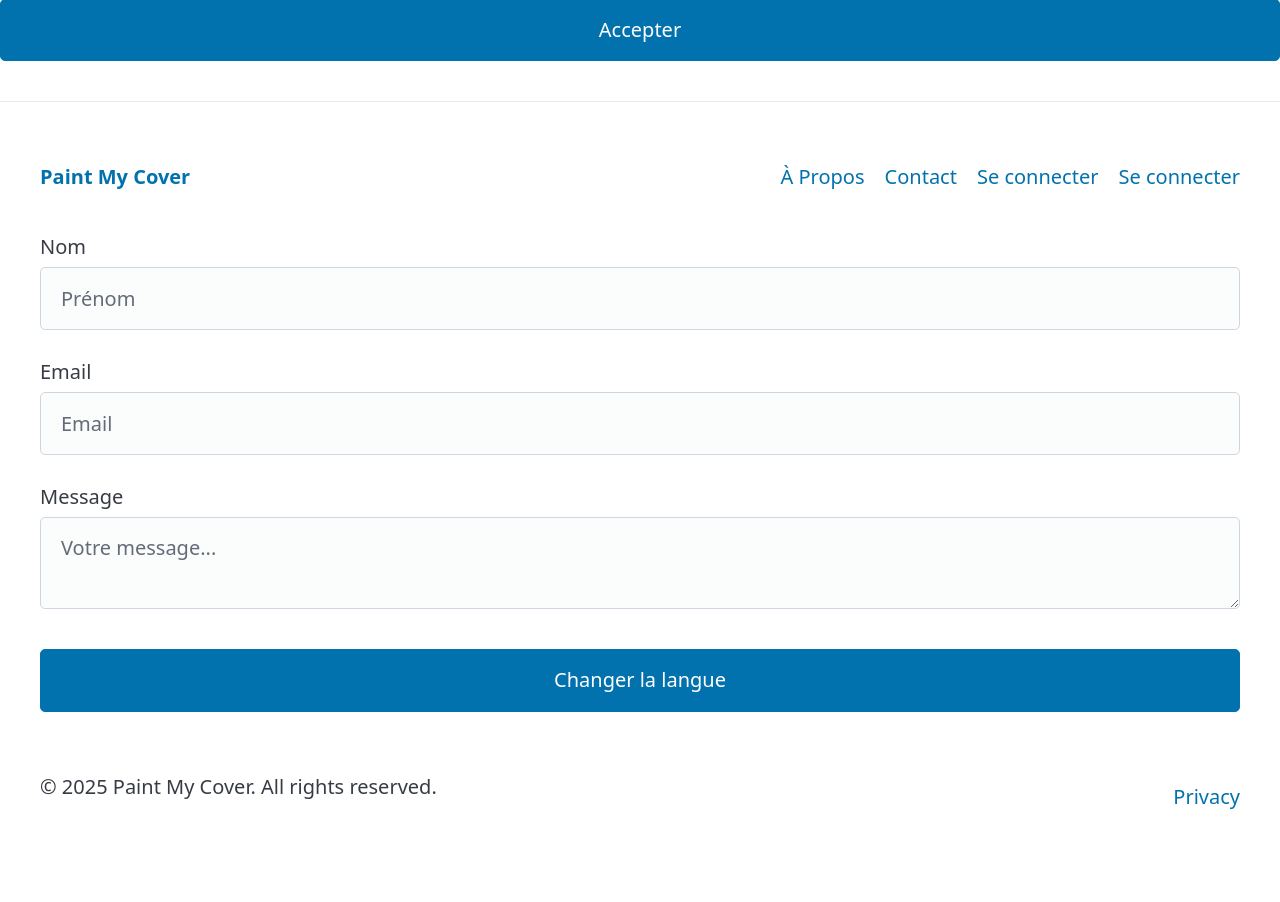
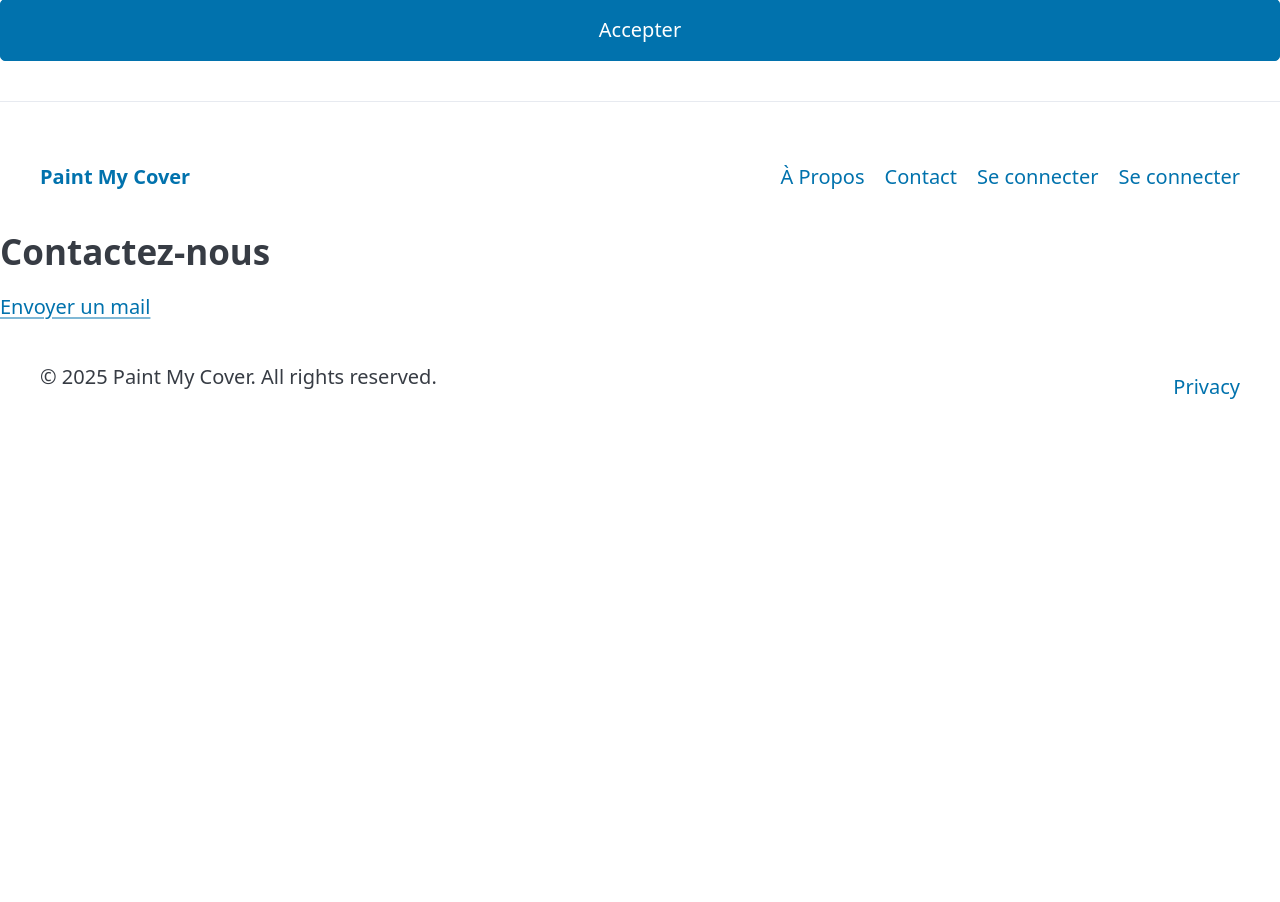
Before and after one commit to Harpogma/paintMyCover, a PHP site: page /contact.php in a window 1280 px wide. Shown: the part 132-1034 px from the top of the page. After the commit the page ends 531 px from the top, so only its background shows below. Run offline with PHP 8.4, Linux system fonts and the light colour scheme; some libraries are stand-ins or nearby versions.

Commit message:
Fixes: - add mail address to contact page - click on register will redirect the user on his dashboard if he's already connected - type function return in cookie-manager

```diff
--- a/public/contact.php
+++ b/public/contact.php
@@ -27,36 +27,13 @@ $traductions = loadTranslation($lang);
 
   <?php require_once __DIR__ . "/../src/includes/header.php"; ?>
 
-  <form class="container">
-    <fieldset>
-      <label>
-        <?= htmlspecialchars($traductions['nom']) ?>
-        <input
-          name="first_name"
-          placeholder="Prénom"
-          autocomplete="given-name"
-          required />
-      </label>
-      <label>
-        Email
-        <input
-          type="email"
-          name="email"
-          placeholder="Email"
-          autocomplete="email"
-          required />
-      </label>
-      <label for="message">
-        Message
-        <textarea id="message" name="message" placeholder="Votre message..." required></textarea>
-      </label>
-    </fieldset>
+  <?php //TODO faire la traduction ?>
+  <container>
+      <h2>Contactez-nous</h2>
+      <a href="mailto:contact@paintmycover.ch">Envoyer un mail</a>
+  </container>
 
 
-    <input
-      type="submit"
-      value="<?= htmlspecialchars($traductions['enregistrer']) ?>" />
-  </form>
   <?php require_once __DIR__ . "/../src/includes/footer.php"; ?>
 
 </body>
--- a/src/utils/cookie-manager.php
+++ b/src/utils/cookie-manager.php
@@ -1,15 +1,15 @@
 <?php
 class CookieManager {
 
-    public static function hasConsent() {
+    public static function hasConsent(): bool {
         return isset($_COOKIE['cookie_consent']);
     }
 
-    public static function setConsent() {
+    public static function setConsent(): void {
         setcookie('cookie_consent', 'accepted', time() + (365 * 24 * 60 * 60), '/');
     }
 
-    public static function setLanguage($lang) {
+    public static function setLanguage($lang): void {
         setcookie('language', $lang, time() + (30 * 24 * 60 * 60), '/');
     }
 
```
Also changed, not shown: public/auth/register.php (+9 -48 lines).
